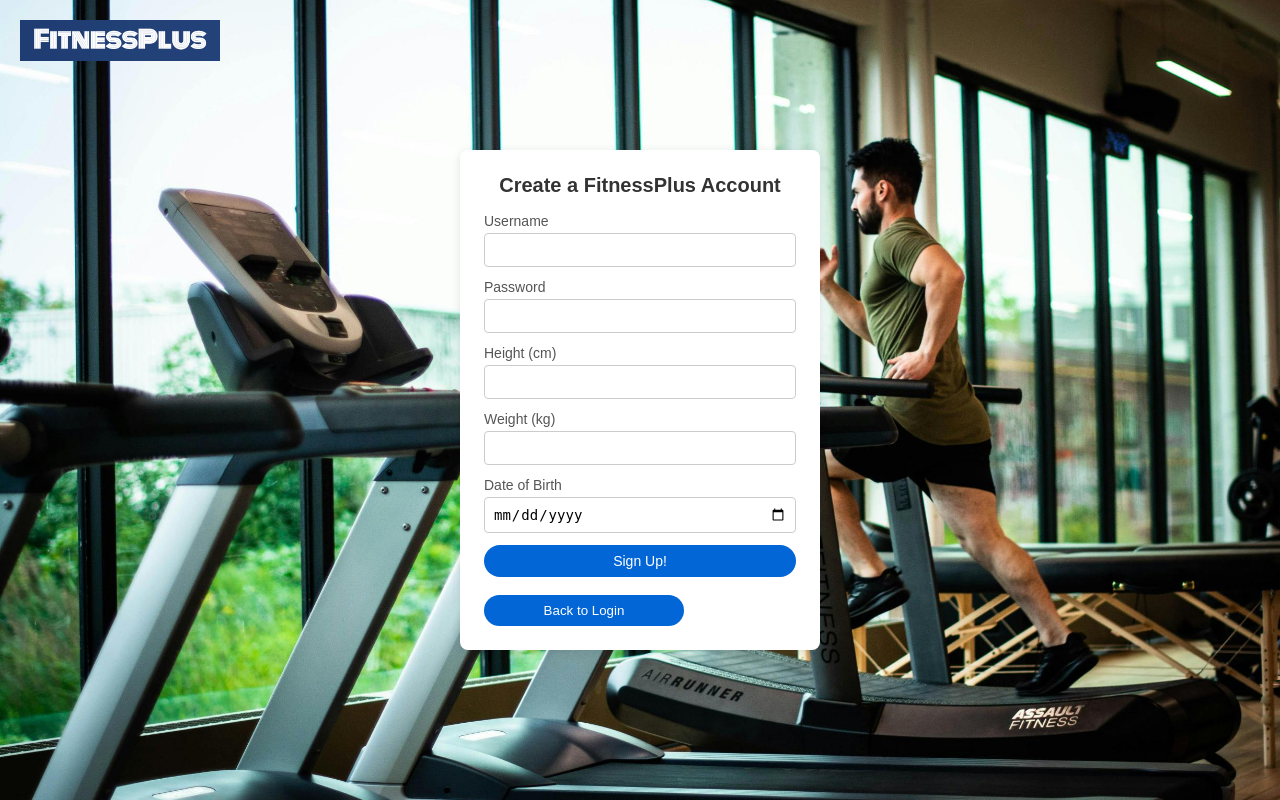
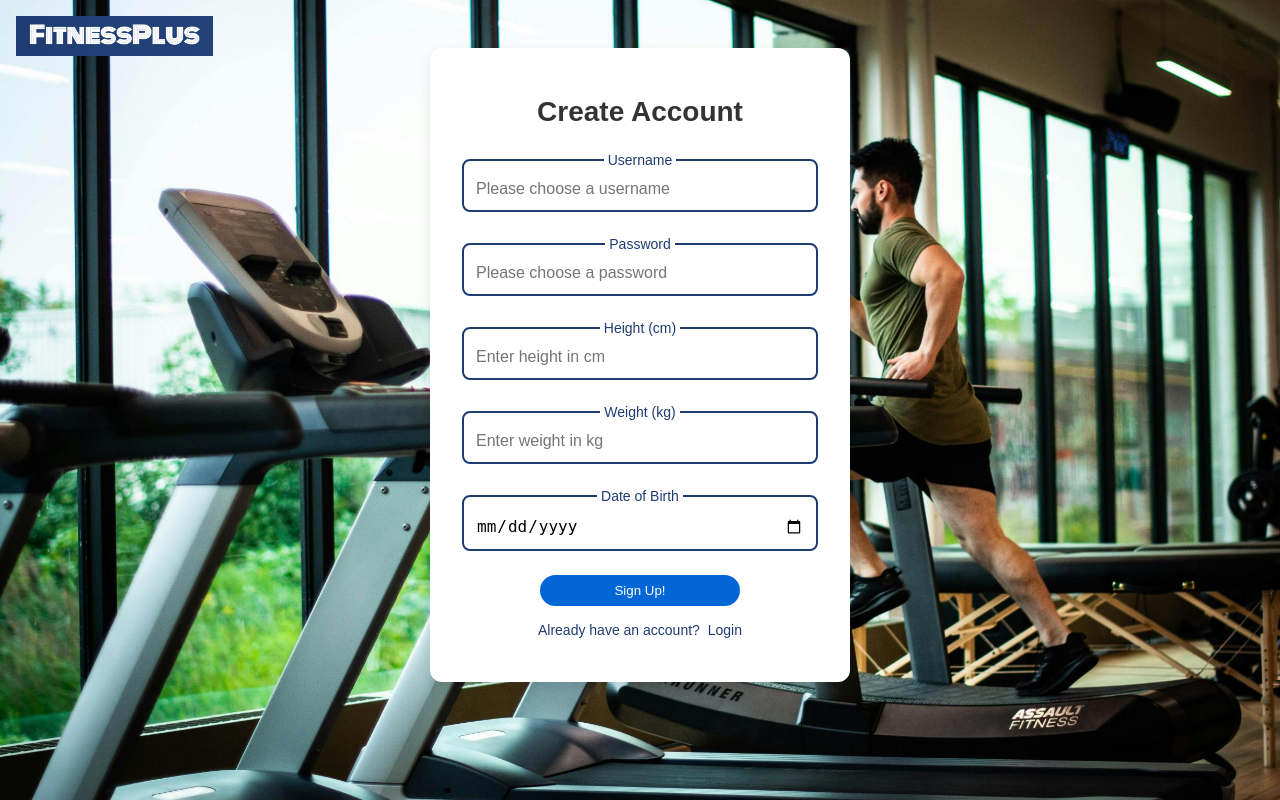
Before and after one commit to dhq-le/CITS3403, a Flask app: page /signup in a window 1280 px wide. Run offline with Flask 3, Linux system fonts and the light colour scheme.

Commit message:
I have made Ang's part better and it now seperates the style to css and html.

```diff
--- a/app/static/css/login.css
+++ b/app/static/css/login.css
@@ -33,6 +33,7 @@ header {
   margin-bottom: 24px;
   font-size: 28px;
   color: #333;
+  text-align: center;
 }
 
 .field {
@@ -54,17 +55,6 @@ header {
   border: none;
   outline: none;
   font-size: 16px;
-}
-
-.btn {
-  width: 100%;
-  padding: 14px 0;
-  background: #0366d6;
-  color: #fff;
-  font-size: 18px;
-  border: none;
-  border-radius: 8px;
-  cursor: pointer;
 }
 
 .tip {
--- a/app/templates/exercise.html
+++ b/app/templates/exercise.html
@@ -1,5 +1,5 @@
 {% extends "base.html" %}
-{% block title %}FitnessPlus Main Page{% endblock %}
+{% block title %}FitnessPlus Exercise Page{% endblock %}
 
 {% block head %}
 {{ super() }}
--- a/app/templates/signup.html
+++ b/app/templates/signup.html
@@ -3,82 +3,56 @@
 <head>
     <meta charset="utf-8">
     <title>Sign Up</title>
-    <style>
-        * { box-sizing: border-box; margin: 0; padding: 0; }
-        body { font-family: Arial, sans-serif; background: url("../static/images/Media.jpeg") no-repeat center center fixed; background-size: cover; display: flex; align-items: center; justify-content: center; height: 100vh; }
-        header { position: absolute; top: 20px; left: 20px; }
-        header .logo { width: 200px; }
-        main { background: #fff; padding: 24px; width: 100%; max-width: 360px; border-radius: 8px; box-shadow: 0 2px 10px rgba(0,0,0,0.1); }
-        h2 { margin-bottom: 16px; font-size: 20px; color: #333; text-align: center; }
-        .form-group { margin-bottom: 12px; }
-        label { display: block; margin-bottom: 4px; font-size: 14px; color: #555; }
-        input { width: 100%; padding: 8px; border: 1px solid #ccc; border-radius: 4px; font-size: 14px; }
-        input:focus { outline: none; border-color: #4CAF50; }
-        .error { margin-top: 4px; font-size: 12px; color: #e74c3c; }
-        .cool-button{
-            background-color: #0366d6;
-            display: inline-block;
-            padding: 12px 24px;      /* increase padding for a wider look */
-            min-width: 200px;         /* ensure at least 200px width */
-            text-align: center;       /* center the text */
-            color: #fff;
-            border: none;
-            padding: 0.5rem 1rem;
-            cursor: pointer;
-            border-radius: 30px;
-            transition: all 0.2s ease;
-        }
-
-        .cool-button:hover{
-            background-color: #0056b3;
-            transform: scale(1.02);
-            box-shadow: 0 4px 12px rgba(0, 86, 179, 0.4);
-        }
-
-    </style>
+    <link rel="stylesheet" href="{{ url_for('static', filename='css/login.css') }}">
 </head>
 <body>
     <header>
         <img src="{{ url_for('static', filename='images/logo.jpg') }}" alt="Logo" class="logo">
     </header>
     <main>
-        <h2>Create a FitnessPlus Account</h2>
-        <form method="POST" action="{{ url_for('routes.signup') }}">
+        <form id="signupForm" method="POST" action="{{ url_for('routes.signup') }}">
+            <div class="login-box">
                 {{ form.hidden_tag() }}
                 {% if error %}<div class="error">{{ error }}</div>{% endif %}
-            <div class="form-group">
-                <label for="username">Username</label>
-                {{ form.username(id="username") }}
+                <h1>Create Account</h1>
+                <div class="field">
+                  <fieldset>
+                    <legend>Username</legend>
+                    {{ form.username(id="username", placeholder="Please choose a username") }}
+                  </fieldset>
                   {% if not error and form.username.errors %}<div class="error">{{ form.username.errors[0] }}</div>{% endif %}
                 </div>
-            <div class="form-group">
-                <label for="password">Password</label>
-                {{ form.password(id="password") }}
+                <div class="field">
+                  <fieldset>
+                    <legend>Password</legend>
+                    {{ form.password(id="password", placeholder="Please choose a password") }}
+                  </fieldset>
                   {% if not error and form.password.errors %}<div class="error">{{ form.password.errors[0] }}</div>{% endif %}
                 </div>
-            <div class="form-group">
-                <label for="height">Height (cm)</label>
-                {{ form.height(id="height") }}
+                <div class="field">
+                  <fieldset>
+                    <legend>Height (cm)</legend>
+                    {{ form.height(id="height", placeholder="Enter height in cm") }}
+                  </fieldset>
                   {% if not error and form.height.errors %}<div class="error">{{ form.height.errors[0] }}</div>{% endif %}
                 </div>
-            <div class="form-group">
-                <label for="weight">Weight (kg)</label>
-                {{ form.weight(id="weight") }}
+                <div class="field">
+                  <fieldset>
+                    <legend>Weight (kg)</legend>
+                    {{ form.weight(id="weight", placeholder="Enter weight in kg") }}
+                  </fieldset>
                   {% if not error and form.weight.errors %}<div class="error">{{ form.weight.errors[0] }}</div>{% endif %}
                 </div>
-            <div class="form-group">
-                <label for="dob">Date of Birth</label>
-                {{ form.dob(id="dob") }}
+                <div class="field">
+                  <fieldset>
+                    <legend>Date of Birth</legend>
+                    {{ form.dob(id="dob", placeholder="YYYY-MM-DD") }}
+                  </fieldset>
                   {% if not error and form.dob.errors %}<div class="error">{{ form.dob.errors[0] }}</div>{% endif %}
                 </div>
-            {{ form.submit(class="cool-button") }}
-            <br>
-            <br>
-            <button type="button" class="cool-button" onclick="window.location='{{ url_for('routes.login') }}'">
-              Back to Login
-            </button>
-
-
+                <button type="submit" class="cool-button">{{ form.submit.label.text }}</button>
+                <p class="tip">Already have an account? <a href="{{ url_for('routes.login') }}">Login</a></p>
+            </div>
         </form>
     </main>
 </body>
```
Lines whose indentation alone changed are shown as unchanged.
